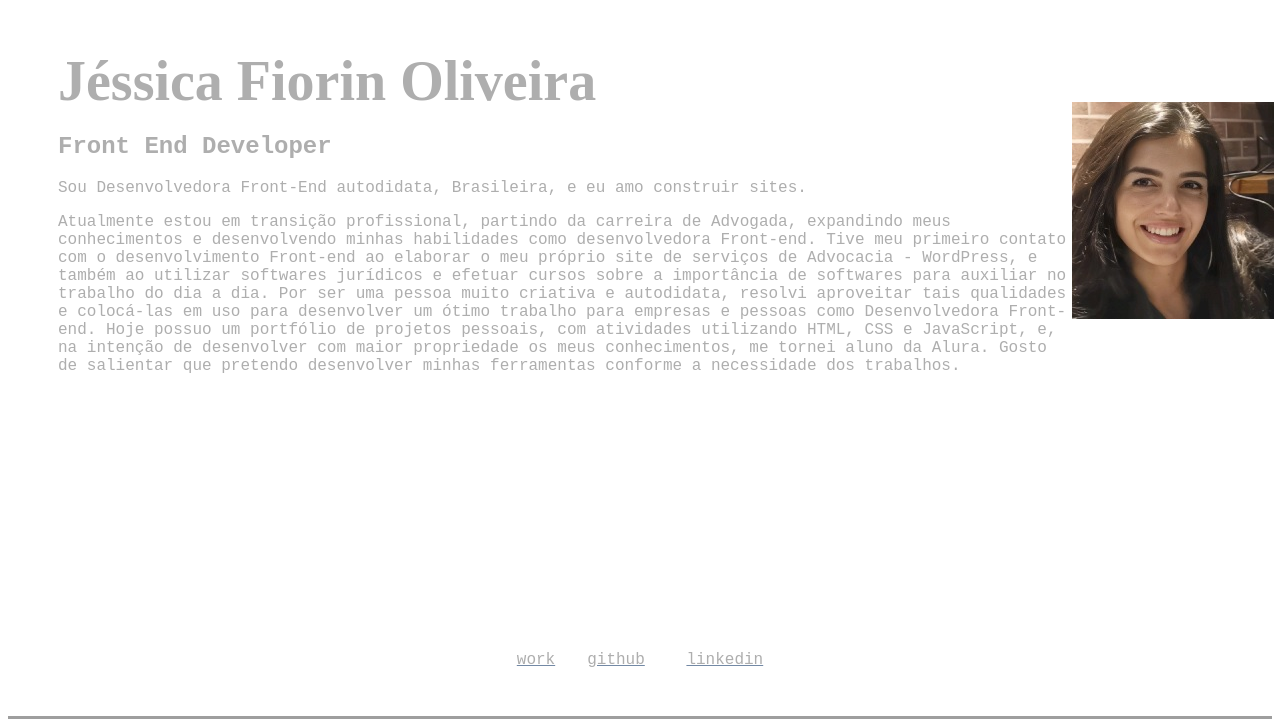
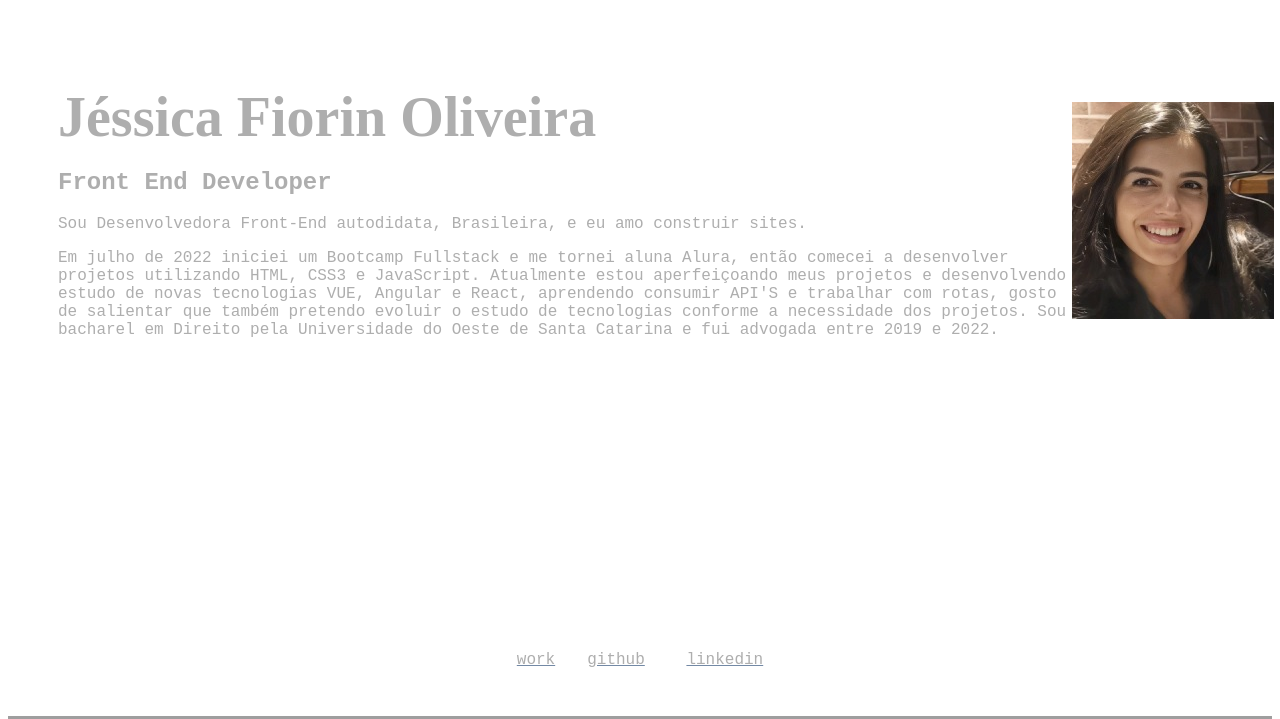
Before and after one commit to JessicaFiorinOliveira/Portfolio, a plain HTML site: page index.html in a window 1280 px wide. Shown: the part 124-843 px from the top of the page. Drawn offline with Linux system fonts and the light colour scheme; grey boxes are pictures that could not be loaded; files whose address does not match are found by name.

Commit message:
Update index.html

```diff
--- a/index.html
+++ b/index.html
@@ -19,11 +19,7 @@
         <h1 class="intro-title">Jéssica Fiorin Oliveira</h1>
         <h2 class="intro-subtitle" id="intro-loader"> Desenvolvedora Front-end</h2>
         <p>Sou Desenvolvedora Front-End autodidata, Brasileira, e eu amo construir sites.</p>
-        <p>Atualmente estou em transição profissional, partindo da carreira de Advogada, expandindo meus conhecimentos e desenvolvendo minhas habilidades como desenvolvedora Front-end.
-          Tive meu primeiro contato com o desenvolvimento Front-end ao elaborar o meu próprio site de serviços de Advocacia - WordPress, e também ao utilizar softwares jurídicos e efetuar cursos sobre a importância de softwares para auxiliar no trabalho do dia a dia.
-          Por ser uma pessoa muito criativa e autodidata, resolvi aproveitar tais qualidades e colocá-las em uso para desenvolver um ótimo trabalho para empresas e pessoas como Desenvolvedora Front-end.
-          Hoje possuo um portfólio de projetos pessoais, com atividades utilizando HTML, CSS e JavaScript, e, na intenção de desenvolver com maior propriedade os meus conhecimentos, me tornei aluno da Alura.
-          Gosto de salientar que pretendo desenvolver minhas ferramentas conforme a necessidade dos trabalhos.</p>
+        <p>Em julho de 2022 iniciei um Bootcamp Fullstack e me tornei aluna Alura, então comecei a desenvolver projetos utilizando HTML, CSS3 e JavaScript. Atualmente estou aperfeiçoando meus projetos e desenvolvendo estudo de novas tecnologias VUE, Angular e React, aprendendo consumir API'S e trabalhar com rotas, gosto de salientar que também pretendo evoluir o estudo de tecnologias conforme a necessidade dos projetos. Sou bacharel em Direito pela Universidade do Oeste de Santa Catarina e fui advogada entre 2019 e 2022.</p>
       </div>
       <div class="intro-image">
         <img src="img/Jessicafiorinoliveira.jpg">
@@ -34,7 +30,7 @@
     <a href="#work">Work</a>
     <div class="links">
       <a href="https://github.com/jessicafiorinoliveira">Github</a>
-      <a href="https://www.linkedin.com/in/jessicafiorinoliveira">LinkedIn</a>
+      <a href="https://www.linkedin.com/in/jessica-fiorin-oliveira/">LinkedIn</a>
     </div>
   </nav>
   <main>
```
